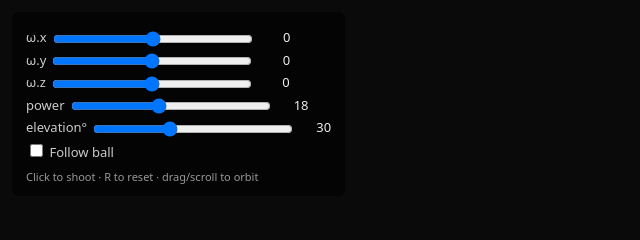
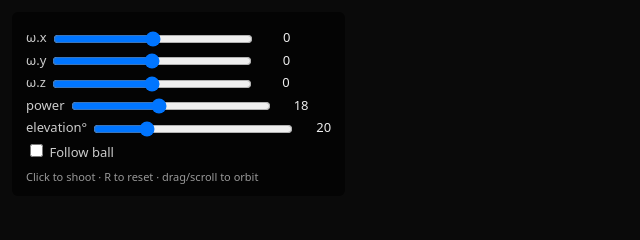
Before and after one commit to MohammadMarwan2005/football-simulation, a website built with Vite: page index.html in a window 1280 px wide. Shown: the top 240 px of the page, 0-640 px from the left. Built offline with nearby package versions, Linux system fonts and the light colour scheme; animation ran at ten frames a second.

Commit message:
Trivial change to test teh update script

```diff
--- a/index.html
+++ b/index.html
@@ -27,7 +27,7 @@
       <label>ω.y<input type="range" id="oy" min="-50" max="50" step="1" value="0"><span class="val" id="oy-val">0</span></label>
       <label>ω.z<input type="range" id="oz" min="-50" max="50" step="1" value="0"><span class="val" id="oz-val">0</span></label>
       <label>power<input type="range" id="pow" min="1" max="40" step="1" value="18"><span class="val" id="pow-val">18</span></label>
-      <label>elevation°<input type="range" id="el" min="0" max="80" step="1" value="30"><span class="val" id="el-val">30</span></label>
+      <label>elevation°<input type="range" id="el" min="0" max="80" step="1" value="20"><span class="val" id="el-val">20</span></label>
       <label><input type="checkbox" id="follow"> Follow ball</label>
       <div class="hint">Click to shoot · R to reset · drag/scroll to orbit</div>
     </div>
--- a/package.json
+++ b/package.json
@@ -6,7 +6,8 @@
   "scripts": {
     "dev": "vite",
     "build": "vite build",
-    "preview": "vite preview"
+    "preview": "vite preview",
+    "deploy": "./deploy.sh"
   },
   "devDependencies": {
     "vite": "^5.4.10"
```
Also changed, not shown: 1 other file.
